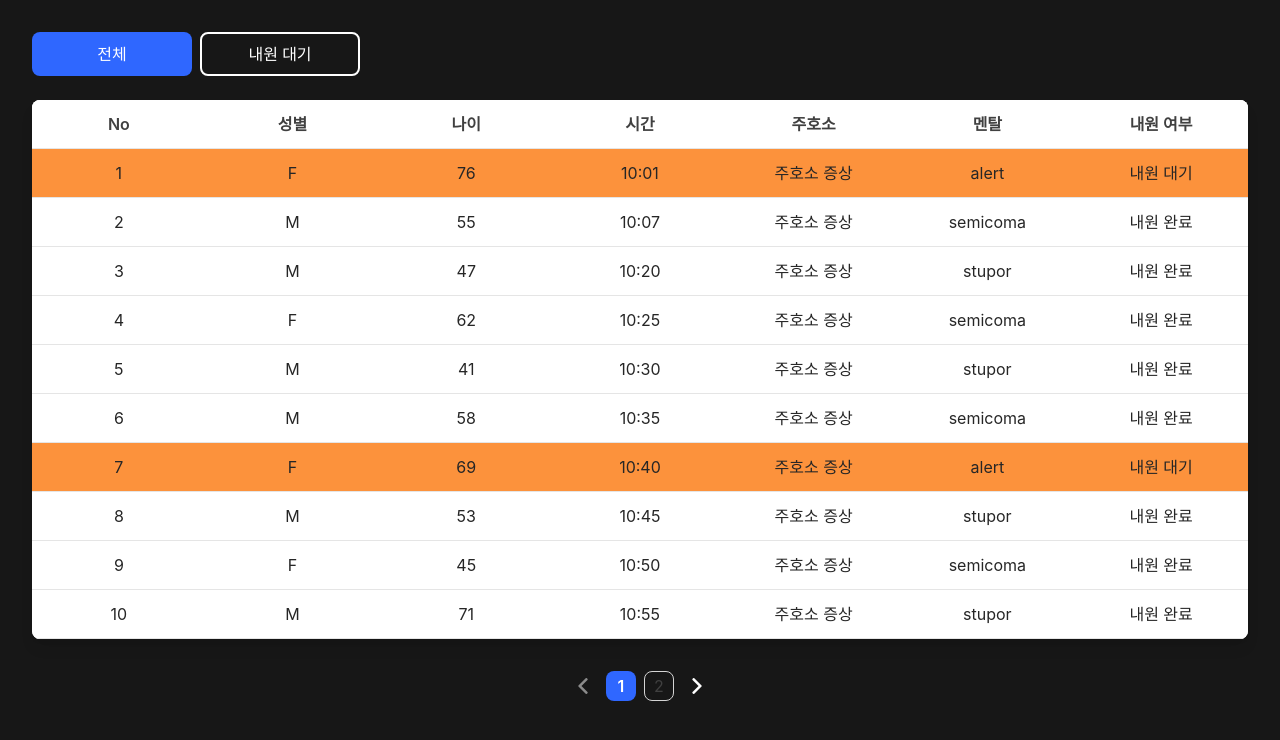
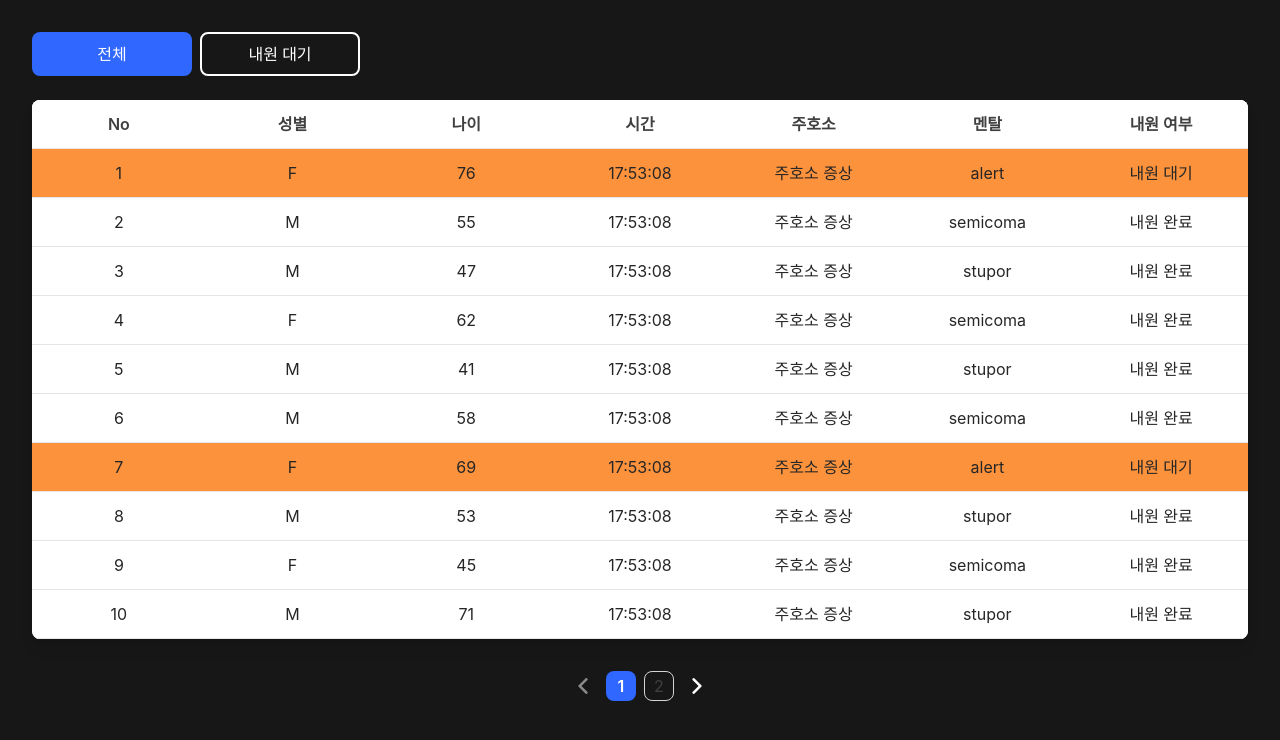
Before and after one commit to Pong0882/SSAIREN, a React (Vite) app in the folder FE/ssairen/: page / in a window 1280 px wide. Shown: the top 740 px of the page. Built offline with nearby package versions, Linux system fonts and the light colour scheme.

Commit message:
refactor: 더미데이터 스키마 변경

```diff
--- a/FE/ssairen/src/pages/PatientListPage.tsx
+++ b/FE/ssairen/src/pages/PatientListPage.tsx
@@ -10,155 +10,174 @@ import {
   Pagination,
 } from "@/components";
 
+interface RecordTime {
+  hour: number;
+  minute: number;
+  second: number;
+  nano: number;
+}
+
 interface Patient {
-  no: number;
-  gender: "M" | "F";
+  hospitalSelectionId: number;
+  emergencyReportId: number;
+  gender: string;
   age: number;
-  time: string;
-  symptoms: string;
-  diagnosis: string;
-  visited: string;
-  alert?: boolean;
+  recordTime: string;
+  chiefComplaint: string;
+  mentalStatus: string;
+  status: "PENDING" | "COMPLETED";
 }
 
 const mockPatients: Patient[] = [
   {
-    no: 1,
+    hospitalSelectionId: 1,
+    emergencyReportId: 1001,
     gender: "F",
     age: 76,
-    time: "10:01",
-    symptoms: "주호소 증상",
-    diagnosis: "alert",
-    visited: "내원 대기",
-    alert: true,
+    recordTime: "17:53:08.464",
+    chiefComplaint: "주호소 증상",
+    mentalStatus: "alert",
+    status: "PENDING",
   },
   {
-    no: 2,
+    hospitalSelectionId: 2,
+    emergencyReportId: 1002,
     gender: "M",
     age: 55,
-    time: "10:07",
-    symptoms: "주호소 증상",
-    diagnosis: "semicoma",
-    visited: "내원 완료",
+    recordTime: "17:53:08.464",
+    chiefComplaint: "주호소 증상",
+    mentalStatus: "semicoma",
+    status: "COMPLETED",
   },
   {
-    no: 3,
+    hospitalSelectionId: 3,
+    emergencyReportId: 1003,
     gender: "M",
     age: 47,
-    time: "10:20",
-    symptoms: "주호소 증상",
-    diagnosis: "stupor",
-    visited: "내원 완료",
+    recordTime: "17:53:08.464",
+    chiefComplaint: "주호소 증상",
+    mentalStatus: "stupor",
+    status: "COMPLETED",
   },
   {
-    no: 4,
+    hospitalSelectionId: 4,
+    emergencyReportId: 1004,
     gender: "F",
     age: 62,
-    time: "10:25",
-    symptoms: "주호소 증상",
-    diagnosis: "semicoma",
-    visited: "내원 완료",
+    recordTime: "17:53:08.464",
+    chiefComplaint: "주호소 증상",
+    mentalStatus: "semicoma",
+    status: "COMPLETED",
   },
   {
-    no: 5,
+    hospitalSelectionId: 5,
+    emergencyReportId: 1005,
     gender: "M",
     age: 41,
-    time: "10:30",
-    symptoms: "주호소 증상",
-    diagnosis: "stupor",
-    visited: "내원 완료",
+    recordTime: "17:53:08.464",
+    chiefComplaint: "주호소 증상",
+    mentalStatus: "stupor",
+    status: "COMPLETED",
   },
   {
-    no: 6,
+    hospitalSelectionId: 6,
+    emergencyReportId: 1006,
     gender: "M",
     age: 58,
-    time: "10:35",
-    symptoms: "주호소 증상",
-    diagnosis: "semicoma",
-    visited: "내원 완료",
+    recordTime: "17:53:08.464",
+    chiefComplaint: "주호소 증상",
+    mentalStatus: "semicoma",
+    status: "COMPLETED",
   },
   {
-    no: 7,
+    hospitalSelectionId: 7,
+    emergencyReportId: 1007,
     gender: "F",
     age: 69,
-    time: "10:40",
-    symptoms: "주호소 증상",
-    diagnosis: "alert",
-    visited: "내원 대기",
-    alert: true,
+    recordTime: "17:53:08.464",
+    chiefComplaint: "주호소 증상",
+    mentalStatus: "alert",
+    status: "PENDING",
   },
   {
-    no: 8,
+    hospitalSelectionId: 8,
+    emergencyReportId: 1008,
     gender: "M",
     age: 53,
-    time: "10:45",
-    symptoms: "주호소 증상",
-    diagnosis: "stupor",
-    visited: "내원 완료",
+    recordTime: "17:53:08.464",
+    chiefComplaint: "주호소 증상",
+    mentalStatus: "stupor",
+    status: "COMPLETED",
   },
   {
-    no: 9,
+    hospitalSelectionId: 9,
+    emergencyReportId: 1009,
     gender: "F",
     age: 45,
-    time: "10:50",
-    symptoms: "주호소 증상",
-    diagnosis: "semicoma",
-    visited: "내원 완료",
+    recordTime: "17:53:08.464",
+    chiefComplaint: "주호소 증상",
+    mentalStatus: "semicoma",
+    status: "COMPLETED",
   },
   {
-    no: 10,
+    hospitalSelectionId: 10,
+    emergencyReportId: 1010,
     gender: "M",
     age: 71,
-    time: "10:55",
-    symptoms: "주호소 증상",
-    diagnosis: "stupor",
-    visited: "내원 완료",
+    recordTime: "17:53:08.464",
+    chiefComplaint: "주호소 증상",
+    mentalStatus: "stupor",
+    status: "COMPLETED",
   },
   {
-    no: 11,
+    hospitalSelectionId: 11,
+    emergencyReportId: 1011,
     gender: "F",
     age: 38,
-    time: "11:00",
-    symptoms: "주호소 증상",
-    diagnosis: "semicoma",
-    visited: "내원 완료",
+    recordTime: "17:53:08.464",
+    chiefComplaint: "주호소 증상",
+    mentalStatus: "semicoma",
+    status: "COMPLETED",
   },
   {
-    no: 12,
+    hospitalSelectionId: 12,
+    emergencyReportId: 1012,
     gender: "M",
     age: 64,
-    time: "11:05",
-    symptoms: "주호소 증상",
-    diagnosis: "stupor",
-    visited: "내원 완료",
+    recordTime: "17:53:08.464",
+    chiefComplaint: "주호소 증상",
+    mentalStatus: "stupor",
+    status: "COMPLETED",
   },
   {
-    no: 13,
+    hospitalSelectionId: 13,
+    emergencyReportId: 1013,
     gender: "F",
     age: 51,
-    time: "11:10",
-    symptoms: "주호소 증상",
-    diagnosis: "alert",
-    visited: "내원 대기",
-    alert: true,
+    recordTime: "17:53:08.464",
+    chiefComplaint: "주호소 증상",
+    mentalStatus: "alert",
+    status: "PENDING",
   },
   {
-    no: 14,
+    hospitalSelectionId: 14,
+    emergencyReportId: 1014,
     gender: "M",
     age: 49,
-    time: "11:15",
-    symptoms: "주호소 증상",
-    diagnosis: "semicoma",
-    visited: "내원 완료",
+    recordTime: "17:53:08.464",
+    chiefComplaint: "주호소 증상",
+    mentalStatus: "semicoma",
+    status: "COMPLETED",
   },
   {
-    no: 15,
+    hospitalSelectionId: 15,
+    emergencyReportId: 1015,
     gender: "F",
     age: 57,
-    time: "11:20",
-    symptoms: "주호소 증상",
-    diagnosis: "stupor",
-    visited: "내원 완료",
+    recordTime: "17:53:08.464",
+    chiefComplaint: "주호소 증상",
+    mentalStatus: "stupor",
+    status: "COMPLETED",
   },
 ];
 
@@ -170,7 +189,7 @@ export default function PatientListPage() {
   const filteredPatients =
     activeTab === "all"
       ? mockPatients
-      : mockPatients.filter((p) => p.visited === "내원 대기");
+      : mockPatients.filter((p) => p.status === "PENDING");
 
   const totalPages = Math.ceil(filteredPatients.length / itemsPerPage);
   const startIndex = (currentPage - 1) * itemsPerPage;
@@ -221,16 +240,18 @@ export default function PatientListPage() {
               {paginatedPatients.map((patient, index) => (
                 <TableRow
                   key={index}
-                  variant={patient.alert ? "alert" : "default"}
+                  variant={patient.status === "PENDING" ? "alert" : "default"}
                   onClick={() => console.log("Patient clicked:", patient)}
                 >
-                  <TableCell>{patient.no}</TableCell>
+                  <TableCell>{patient.hospitalSelectionId}</TableCell>
                   <TableCell>{patient.gender}</TableCell>
                   <TableCell>{patient.age}</TableCell>
-                  <TableCell>{patient.time}</TableCell>
-                  <TableCell>{patient.symptoms}</TableCell>
-                  <TableCell>{patient.diagnosis}</TableCell>
-                  <TableCell>{patient.visited}</TableCell>
+                  <TableCell>{patient.recordTime.split(".")[0]}</TableCell>
+                  <TableCell>{patient.chiefComplaint}</TableCell>
+                  <TableCell>{patient.mentalStatus}</TableCell>
+                  <TableCell>
+                    {patient.status === "PENDING" ? "내원 대기" : "내원 완료"}
+                  </TableCell>
                 </TableRow>
               ))}
             </TableBody>
```
